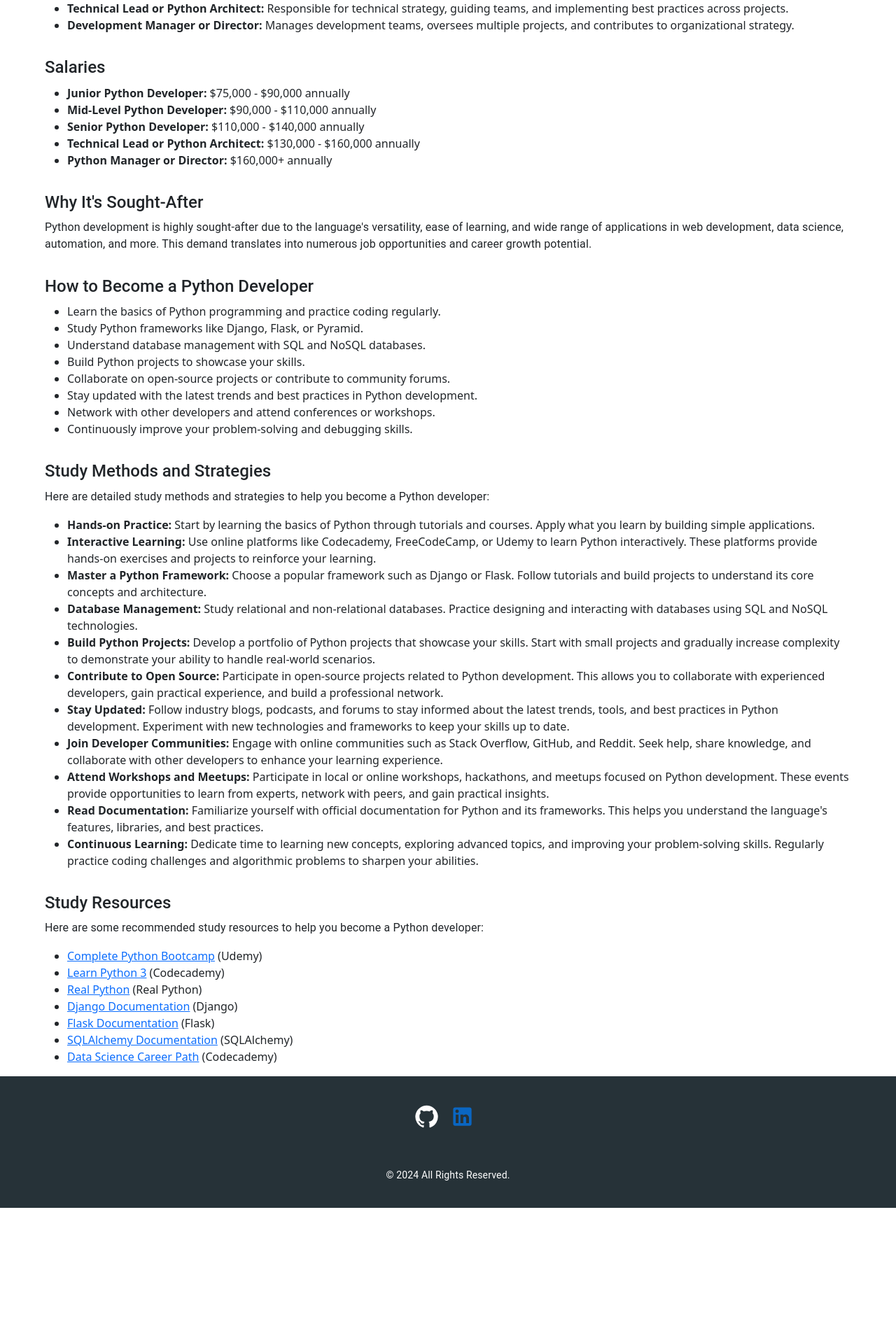
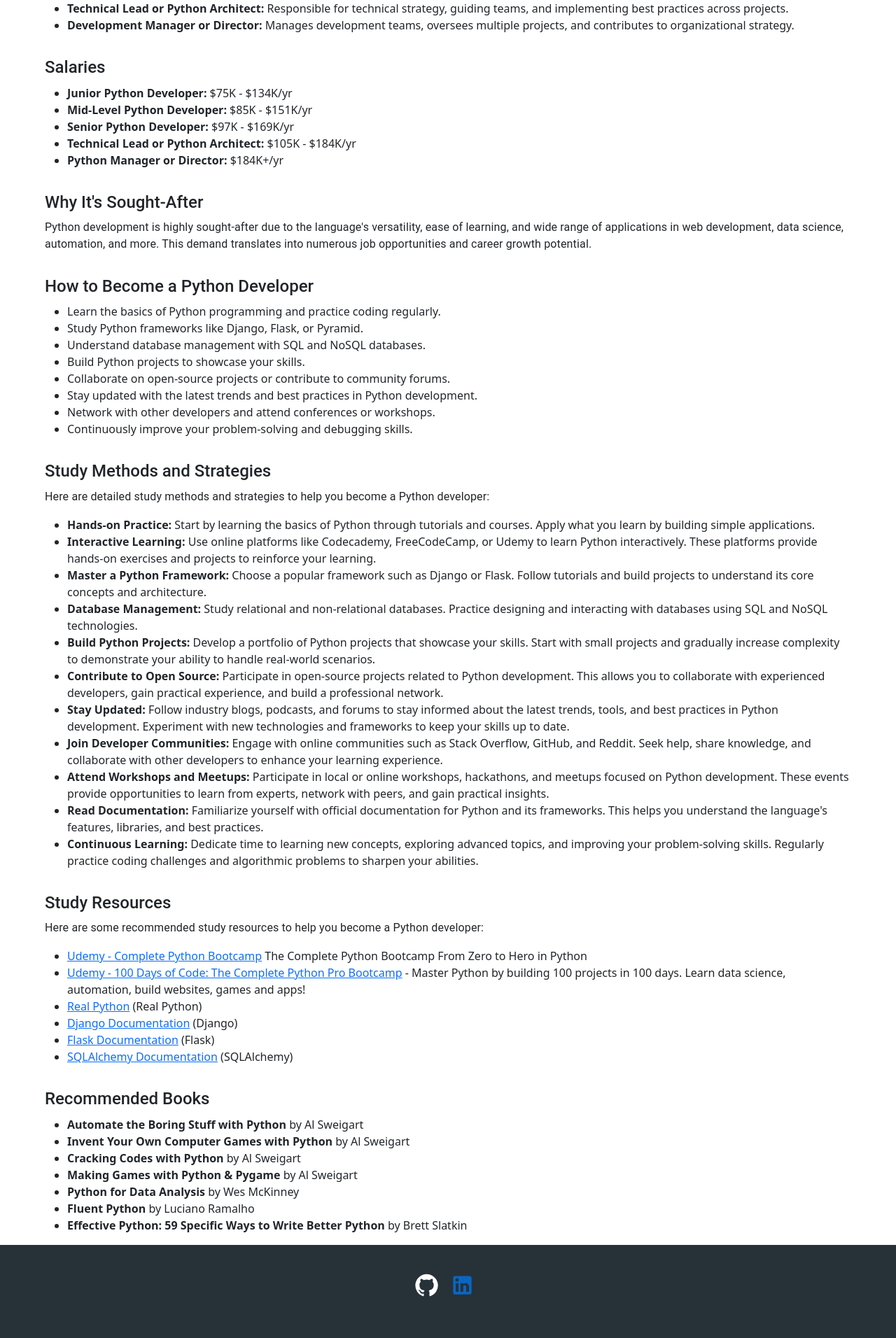
Before and after one commit to PythonShinobi/developer-path, a React (Create React App) app in the folder client/: page /python-developer in a window 1280 px wide. Shown: the part 1123-3035 px from the top of the page at 70% size. Before the commit the page ends 2849 px from the top, so only its background shows below. Built offline with nearby package versions, Linux system fonts and the light colour scheme.

Commit message:
Update salaries.

```diff
--- a/client/src/components/backend-developer/Backend.jsx
+++ b/client/src/components/backend-developer/Backend.jsx
@@ -140,11 +140,11 @@
             Salaries
           </Typography>
           <ul>
-            <li><strong>Junior Backend Developer:</strong> $50,000 - $70,000 annually</li>
-            <li><strong>Mid-Level Backend Developer:</strong> $70,000 - $90,000 annually</li>
-            <li><strong>Senior Backend Developer:</strong> $90,000 - $120,000 annually</li>
-            <li><strong>Technical Lead or Backend Architect:</strong> $120,000 - $150,000 annually</li>
-            <li><strong>Backend Manager or Director:</strong> $150,000+ annually</li>
+            <li><strong>Junior Backend Developer:</strong> $66K - $124K/yr</li>
+            <li><strong>Mid-Level Backend Developer:</strong> $75K - $139K/yr</li>
+            <li><strong>Senior Backend Developer:</strong> $81K - $151K/yr</li>
+            <li><strong>Technical Lead or Backend Architect:</strong> $86K - $160K/yr</li>
+            <li><strong>Backend Manager or Director:</strong> $160K+/yr</li>
           </ul>
         </Box>
 
--- a/client/src/components/blockchain-developer/Blockchain.jsx
+++ b/client/src/components/blockchain-developer/Blockchain.jsx
@@ -140,11 +140,11 @@
           Salaries
         </Typography>
         <ul>
-          <li><strong>Junior Blockchain Developer:</strong> $70,000 - $90,000 annually</li>
-          <li><strong>Mid-Level Blockchain Developer:</strong> $90,000 - $110,000 annually</li>
-          <li><strong>Senior Blockchain Developer:</strong> $110,000 - $140,000 annually</li>
-          <li><strong>Lead Blockchain Developer or Blockchain Architect:</strong> $140,000 - $170,000 annually</li>
-          <li><strong>Chief Blockchain Developer or Director of Blockchain Development:</strong> $170,000+ annually</li>
+          <li><strong>Junior Blockchain Developer:</strong> $77K - $141K/yr</li>
+          <li><strong>Mid-Level Blockchain Developer:</strong> $91K - $166K/yr</li>
+          <li><strong>Senior Blockchain Developer:</strong> $104K - $188K/yr</li>
+          <li><strong>Lead Blockchain Developer or Blockchain Architect:</strong> $116K - $208K/yr</li>
+          <li><strong>Chief Blockchain Developer or Director of Blockchain Development:</strong> $208K+/yr</li>
         </ul>
       </Box>
 
--- a/client/src/components/cloud-architect/CloudArchitect.jsx
+++ b/client/src/components/cloud-architect/CloudArchitect.jsx
@@ -138,11 +138,11 @@
           Salaries
         </Typography>
         <ul>
-          <li><strong>Junior Cloud Architect:</strong> $70,000 - $90,000 annually</li>
-          <li><strong>Mid-Level Cloud Architect:</strong> $90,000 - $110,000 annually</li>
-          <li><strong>Senior Cloud Architect:</strong> $110,000 - $140,000 annually</li>
-          <li><strong>Lead Cloud Architect or Cloud Solutions Architect:</strong> $140,000 - $170,000 annually</li>
-          <li><strong>Chief Cloud Architect or Director of Cloud Architecture:</strong> $170,000+ annually</li>
+          <li><strong>Junior Cloud Architect:</strong> $75K - $141K/yr</li>
+          <li><strong>Mid-Level Cloud Architect:</strong> $84K - $155K/yr</li>
+          <li><strong>Senior Cloud Architect:</strong> $99K - $180K/yr</li>
+          <li><strong>Lead Cloud Architect or Cloud Solutions Architect:</strong> $106K - $193K/yr</li>
+          <li><strong>Chief Cloud Architect or Director of Cloud Architecture:</strong> $193K+/yr</li>
         </ul>
       </Box>
 
--- a/client/src/components/cyber-security-specialist/CyberSecuritySpecialistPage.jsx
+++ b/client/src/components/cyber-security-specialist/CyberSecuritySpecialistPage.jsx
@@ -140,11 +140,11 @@
             Salaries
           </Typography>
           <ul>
-            <li><strong>Junior Cybersecurity Specialist:</strong> $60,000 - $80,000 annually</li>
-            <li><strong>Mid-Level Cybersecurity Specialist:</strong> $80,000 - $100,000 annually</li>
-            <li><strong>Senior Cybersecurity Specialist:</strong> $100,000 - $130,000 annually</li>
-            <li><strong>Lead Cybersecurity Specialist or Cybersecurity Architect:</strong> $130,000 - $160,000 annually</li>
-            <li><strong>Cybersecurity Manager or Director:</strong> $160,000+ annually</li>
+            <li><strong>Junior Cybersecurity Specialist:</strong> $75K - $129K/yr</li>
+            <li><strong>Mid-Level Cybersecurity Specialist:</strong> $81K - $137K/yr</li>
+            <li><strong>Senior Cybersecurity Specialist:</strong> $94K - $158K/yr</li>
+            <li><strong>Lead Cybersecurity Specialist or Cybersecurity Architect:</strong> $106K - $180K/yr</li>
+            <li><strong>Cybersecurity Manager or Director:</strong> $180K+/yr</li>
           </ul>
         </Box>
 
--- a/client/src/components/data-scientist/DataScientist.jsx
+++ b/client/src/components/data-scientist/DataScientist.jsx
@@ -139,11 +139,11 @@
           Salaries
         </Typography>
         <ul>
-          <li><strong>Junior Data Scientist:</strong> $60,000 - $80,000 annually</li>
-          <li><strong>Mid-Level Data Scientist:</strong> $80,000 - $100,000 annually</li>
-          <li><strong>Senior Data Scientist:</strong> $100,000 - $130,000 annually</li>
-          <li><strong>Lead Data Scientist or Data Science Manager:</strong> $130,000 - $160,000 annually</li>
-          <li><strong>Chief Data Scientist or Director of Data Science:</strong> $160,000+ annually</li>
+          <li><strong>Junior Data Scientist:</strong> $112K - $196K/yr</li>
+          <li><strong>Mid-Level Data Scientist:</strong> $133K - $224K/yr</li>
+          <li><strong>Senior Data Scientist:</strong> $146K - $247K/yr</li>
+          <li><strong>Lead Data Scientist or Data Science Manager:</strong> $158K - $268K/yr</li>
+          <li><strong>Chief Data Scientist or Director of Data Science:</strong> $268K+/yr</li>
         </ul>
       </Box>
 
--- a/client/src/components/database-developer/Database.jsx
+++ b/client/src/components/database-developer/Database.jsx
@@ -142,11 +142,11 @@
             Salaries
           </Typography>
           <ul>
-            <li><strong>Junior Database Developer:</strong> $55,000 - $75,000 annually</li>
-            <li><strong>Mid-Level Database Developer:</strong> $75,000 - $95,000 annually</li>
-            <li><strong>Senior Database Developer:</strong> $95,000 - $125,000 annually</li>
-            <li><strong>Technical Lead or Database Architect:</strong> $125,000 - $155,000 annually</li>
-            <li><strong>Database Manager or Director:</strong> $155,000+ annually</li>
+            <li><strong>Junior Database Developer:</strong> $63K - $108K/yr</li>
+            <li><strong>Mid-Level Database Developer:</strong> $71K - $120K/yr</li>
+            <li><strong>Senior Database Developer:</strong> $78K - $132K/yr</li>
+            <li><strong>Technical Lead or Database Architect:</strong> $83K - $141K/yr</li>
+            <li><strong>Database Manager or Director:</strong> $141K+/yr</li>
           </ul>
         </Box>
 
--- a/client/src/components/python-developer/PythonDeveloper.jsx
+++ b/client/src/components/python-developer/PythonDeveloper.jsx
@@ -131,11 +131,11 @@
             Salaries
           </Typography>
           <ul>
-              <li><strong>Junior Python Developer:</strong> $75,000 - $90,000 annually</li>
-              <li><strong>Mid-Level Python Developer:</strong> $90,000 - $110,000 annually</li>
-              <li><strong>Senior Python Developer:</strong> $110,000 - $140,000 annually</li>
-              <li><strong>Technical Lead or Python Architect:</strong> $130,000 - $160,000 annually</li>
-              <li><strong>Python Manager or Director:</strong> $160,000+ annually</li>
+            <li><strong>Junior Python Developer:</strong> $75K - $134K/yr</li>
+            <li><strong>Mid-Level Python Developer:</strong> $85K - $151K/yr</li>
+            <li><strong>Senior Python Developer:</strong> $97K - $169K/yr</li>
+            <li><strong>Technical Lead or Python Architect:</strong> $105K - $184K/yr</li>
+            <li><strong>Python Manager or Director:</strong> $184K+/yr</li>
           </ul>
         </Box>
 
@@ -194,17 +194,30 @@
             Here are some recommended study resources to help you become a Python developer:
           </Typography>
           <ul>
-            <li><a href="https://www.udemy.com/course/complete-python-bootcamp/" target="_blank" rel="noopener noreferrer">Complete Python Bootcamp</a> (Udemy)</li>
-            <li><a href="https://www.codecademy.com/learn/learn-python-3" target="_blank" rel="noopener noreferrer">Learn Python 3</a> (Codecademy)</li>
+            <li><a href="https://www.udemy.com/course/complete-python-bootcamp/" target="_blank" rel="noopener noreferrer">Udemy - Complete Python Bootcamp</a> The Complete Python Bootcamp From Zero to Hero in Python</li>
+            <li><a href="https://www.udemy.com/course/100-days-of-code/" target="_blank" rel="noopener noreferrer">Udemy - 100 Days of Code: The Complete Python Pro Bootcamp</a> - Master Python by building 100 projects in 100 days. Learn data science, automation, build websites, games and apps!</li>
             <li><a href="https://realpython.com/" target="_blank" rel="noopener noreferrer">Real Python</a> (Real Python)</li>
             <li><a href="https://docs.djangoproject.com/en/stable/" target="_blank" rel="noopener noreferrer">Django Documentation</a> (Django)</li>
             <li><a href="https://flask.palletsprojects.com/en/2.0.x/" target="_blank" rel="noopener noreferrer">Flask Documentation</a> (Flask)</li>
             <li><a href="https://www.sqlalchemy.org/" target="_blank" rel="noopener noreferrer">SQLAlchemy Documentation</a> (SQLAlchemy)</li>
-            <li><a href="https://www.codecademy.com/learn/paths/data-science" target="_blank" rel="noopener noreferrer">Data Science Career Path</a> (Codecademy)</li>
           </ul>
         </Box>
-      </Container>
-      <Footer />
+
+        <Box mt={4}>
+          <Typography variant="h5" gutterBottom style={{ fontWeight: 530 }}>
+            Recommended Books
+          </Typography>
+          <ul>
+            <li><strong>Automate the Boring Stuff with Python</strong> by Al Sweigart</li>
+            <li><strong>Invent Your Own Computer Games with Python</strong> by Al Sweigart</li>
+            <li><strong>Cracking Codes with Python</strong> by Al Sweigart</li>
+            <li><strong>Making Games with Python & Pygame</strong> by Al Sweigart</li>
+            <li><strong>Python for Data Analysis</strong> by Wes McKinney</li>
+            <li><strong>Fluent Python</strong> by Luciano Ramalho</li>
+            <li><strong>Effective Python: 59 Specific Ways to Write Better Python</strong> by Brett Slatkin</li>
+          </ul>
+        </Box>
+
         {showBackToTop && (
         <Fab
         color="primary"
@@ -215,6 +228,8 @@
           <KeyboardArrowUpIcon />
         </Fab>
         )}
+      </Container>
+      <Footer />
     </div>
   );
 };
--- a/client/src/components/ux-ui-designer/UXUIDesignerPage.jsx
+++ b/client/src/components/ux-ui-designer/UXUIDesignerPage.jsx
@@ -140,11 +140,11 @@
             Salaries
           </Typography>
           <ul>
-            <li><strong>Junior UX/UI Designer:</strong> $50,000 - $70,000 annually</li>
-            <li><strong>Mid-Level UX/UI Designer:</strong> $70,000 - $90,000 annually</li>
-            <li><strong>Senior UX/UI Designer:</strong> $90,000 - $120,000 annually</li>
-            <li><strong>Lead UX/UI Designer or UX/UI Architect:</strong> $120,000 - $150,000 annually</li>
-            <li><strong>UX/UI Manager or Director:</strong> $150,000+ annually</li>
+            <li><strong>Junior UX/UI Designer:</strong> $70K - $128K/yr</li>
+            <li><strong>Mid-Level UX/UI Designer:</strong> $75K - $135K/yr</li>
+            <li><strong>Senior UX/UI Designer:</strong> $82K - $148K/yr</li>
+            <li><strong>Lead UX/UI Designer or UX/UI Architect:</strong> $91K - $166K/yr</li>
+            <li><strong>UX/UI Manager or Director:</strong> $166K+/yr</li>
           </ul>
         </Box>
 
```
Also changed, not shown: client/src/components/frontend-developer/Frontend.jsx (+5 -5 lines), client/src/components/machine-learning/MachineLearningPage.jsx (+5 -5 lines). Lines whose indentation alone changed are shown as unchanged.
